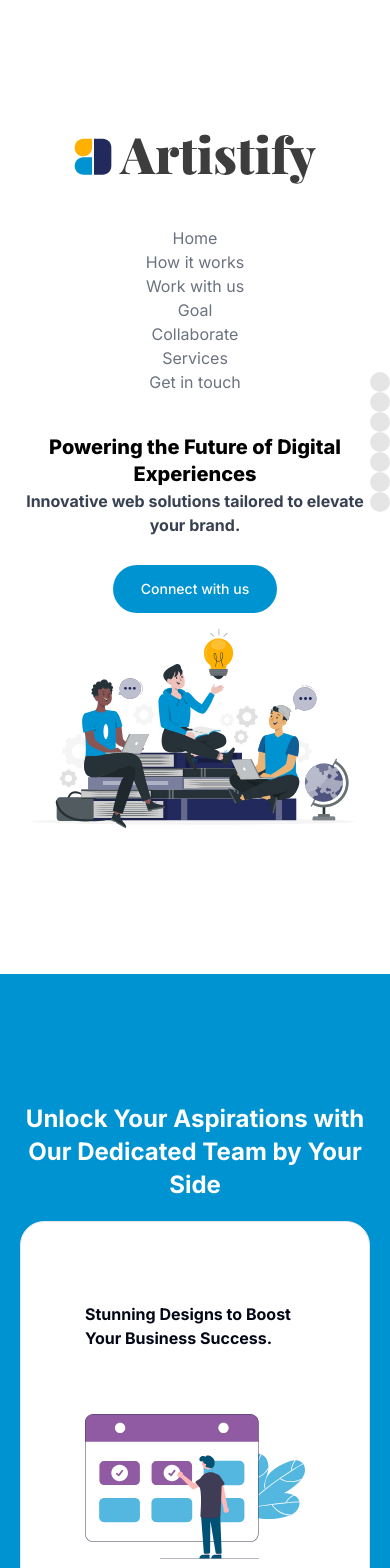
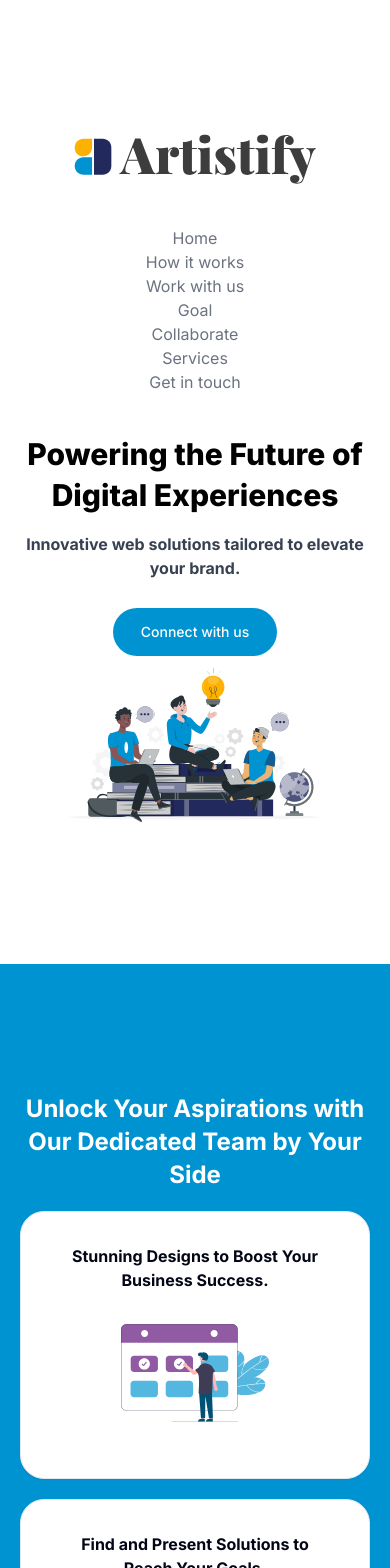
Before and after one commit to likymm/artistify, a Next.js app: page / in a window 390 px wide. Shown: the top 1568 px of the page. Built offline with nearby package versions, Linux system fonts and the light colour scheme.

Commit message:
feat: improve mobile layout

```diff
--- a/app/components/Collaborate.tsx
+++ b/app/components/Collaborate.tsx
@@ -16,7 +16,7 @@ const serviceItems: string[] = [
 const Collaborate: React.FC = () => {
   return (
     <div id={NavId.collaborate} className="bg-tertiary">
-      <div className="mx-auto flex max-w-7xl items-center justify-center px-5 py-32 md:min-h-screen">
+      <div className="mx-auto flex max-w-7xl items-center justify-center px-5 py-32 xl:min-h-screen">
         <div>
           <h2 className="mx-auto mb-8 max-w-3xl text-center text-2xl font-bold !leading-snug md:mb-20 md:text-5xl">
             Discover Our Collaborative Services Tailored to Your Needs
--- a/app/components/Contact.tsx
+++ b/app/components/Contact.tsx
@@ -8,7 +8,7 @@ const Contact: React.FC = () => {
       id={NavId.getInTouch}
       className="justify-center bg-blue-950 bg-[url(/clouds.svg)] bg-cover bg-bottom bg-no-repeat"
     >
-      <div className="mx-auto flex max-w-5xl items-center px-5 py-32 md:min-h-screen">
+      <div className="mx-auto flex max-w-5xl items-center px-5 py-32 xl:min-h-screen">
         <div>
           <h2 className="mb-5 text-center text-2xl font-bold !leading-snug text-white md:text-6xl">
             What are you waiting for? Let`s Artistify your Needs!
--- a/app/components/Goal.tsx
+++ b/app/components/Goal.tsx
@@ -4,7 +4,7 @@ import { NavId } from './ui/Navigation';
 const Goal: React.FC = () => {
   return (
     <div id={NavId.goal}>
-      <div className="mx-auto flex max-w-[1000px] items-center justify-center bg-[url(/goal.svg)] bg-center bg-no-repeat px-5 py-32 md:min-h-screen">
+      <div className="mx-auto flex max-w-[1000px] items-center justify-center bg-[url(/goal.svg)] bg-center bg-no-repeat px-5 py-32 xl:min-h-screen">
         <p className="mb-3 text-center text-2xl font-bold leading-snug md:text-6xl">
           <q>
             Our goal is to collaborate with businesses of every scale, guaranteeing access that will
--- a/app/components/Hero.tsx
+++ b/app/components/Hero.tsx
@@ -10,18 +10,20 @@ const Hero: React.FC = () => {
   return (
     <div
       id={NavId.home}
-      className="mx-auto flex max-w-7xl items-center justify-center bg-white md:min-h-screen"
+      className="mx-auto flex max-w-7xl items-center justify-center bg-white xl:min-h-screen"
     >
       <section
         className="flex flex-col items-center px-5 py-32 text-center"
         aria-labelledby="hero-heading"
       >
-        <Header></Header>
+        <div className="mb-10">
+          <Header></Header>
+        </div>
         <div className="max-w-2xl">
-          <h1 id="hero-heading" className="mt-10 text-xl font-extrabold !leading-snug md:text-6xl">
+          <h1 id="hero-heading" className="text-3xl font-extrabold !leading-snug md:text-6xl">
             Powering the Future of Digital Experiences
           </h1>
-          <p className="font-bold text-gray-700 md:mt-8 md:text-xl">
+          <p className="mt-4 font-bold text-gray-700 md:mt-8 md:text-xl">
             Innovative web solutions tailored to elevate your brand.
           </p>
           <Button
@@ -32,7 +34,14 @@ const Hero: React.FC = () => {
             Connect with us
           </Button>
         </div>
-        <Image src="/hero.svg" alt="Artistify hero" width={600} height={400} priority />
+        <Image
+          src="/hero.svg"
+          alt="Artistify hero"
+          width={600}
+          height={400}
+          priority
+          className="px-10 md:px-0"
+        />
       </section>
     </div>
   );
--- a/app/components/HowItWorks.tsx
+++ b/app/components/HowItWorks.tsx
@@ -24,7 +24,7 @@ const items = [
 const HowItWorks: React.FC = () => {
   return (
     <div id={NavId.howItWorks} className="bg-primary">
-      <div className="mx-auto flex max-w-7xl items-center justify-center px-5 py-32 md:min-h-screen">
+      <div className="mx-auto flex max-w-7xl items-center justify-center px-5 py-32 xl:min-h-screen">
         <section className="flex flex-col items-center" aria-labelledby="service-heading">
           <h2
             id="service-heading"
@@ -38,13 +38,22 @@ const HowItWorks: React.FC = () => {
               <Card
                 key={index}
                 aria-labelledby={`card-heading-${index}`}
-                className="max-w-sm px-10 py-20"
+                className="max-w-sm px-5 py-8 md:px-10 md:py-20"
               >
                 <CardContent>
-                  <h3 id={`card-heading-${index}`} className="mb-16 font-bold md:text-xl">
+                  <h3
+                    id={`card-heading-${index}`}
+                    className="mb-8 text-center font-bold md:mb-16 md:text-left md:text-xl"
+                  >
                     {item.label}
                   </h3>
-                  <Image src={item.imgSrc} alt={item.imgAlt} width={300} height={200} />
+                  <Image
+                    src={item.imgSrc}
+                    alt={item.imgAlt}
+                    width={300}
+                    height={200}
+                    className="mx-auto px-14 md:px-0"
+                  />
                 </CardContent>
               </Card>
             ))}
--- a/app/components/WorkWithUs.tsx
+++ b/app/components/WorkWithUs.tsx
@@ -6,14 +6,14 @@ const WorkWithUs: React.FC = () => {
   return (
     <div
       id={NavId.workWithUs}
-      className="flex items-center justify-center bg-gray-50 px-5 py-32 md:min-h-screen"
+      className="flex items-center justify-center bg-gray-50 px-5 py-32 xl:min-h-screen"
     >
       <div className="mx-auto max-w-7xl">
         <h2 className="mb-10 text-2xl font-bold !leading-snug md:text-5xl">
           Let`s Artistify your Idea
         </h2>
         <div className="grid gap-10 md:grid-cols-2">
-          <div>
+          <div className="order-2 md:order-none">
             <h3 className="mb-3 font-bold md:text-2xl">Streamlining Collaboration</h3>
             <p className="mb-10 text-gray-500">
               Not a fan of meetings? Us either. We prioritize flexibility, scheduling only when
@@ -34,6 +34,7 @@ const WorkWithUs: React.FC = () => {
               width={600}
               height={400}
               priority
+              className="mx-auto mb-5 px-20 md:px-0"
             />
           </div>
         </div>
--- a/app/components/ui/Navigation.tsx
+++ b/app/components/ui/Navigation.tsx
@@ -43,7 +43,7 @@ const Navigation: React.FC<NavProps> = ({ isIcons }) => {
         <Link
           key={link.href}
           href={link.href}
-          className="text-gray-500 transition hover:text-gray-800"
+          className="whitespace-nowrap text-gray-500 transition hover:text-gray-800"
           aria-label={link.label}
           onClick={(e) => handleScroll(e, link.href)}
         >
--- a/app/page.tsx
+++ b/app/page.tsx
@@ -12,7 +12,7 @@ import Navigation from './components/ui/Navigation';
 export default function Home() {
   return (
     <main className="min-h-screen">
-      <div className="fixed right-0 top-0 z-10 mt-5 flex h-screen items-center">
+      <div className="fixed right-0 top-0 z-10 mt-5 hidden h-screen items-center md:flex">
         <Navigation isIcons />
       </div>
       <Hero />
```
